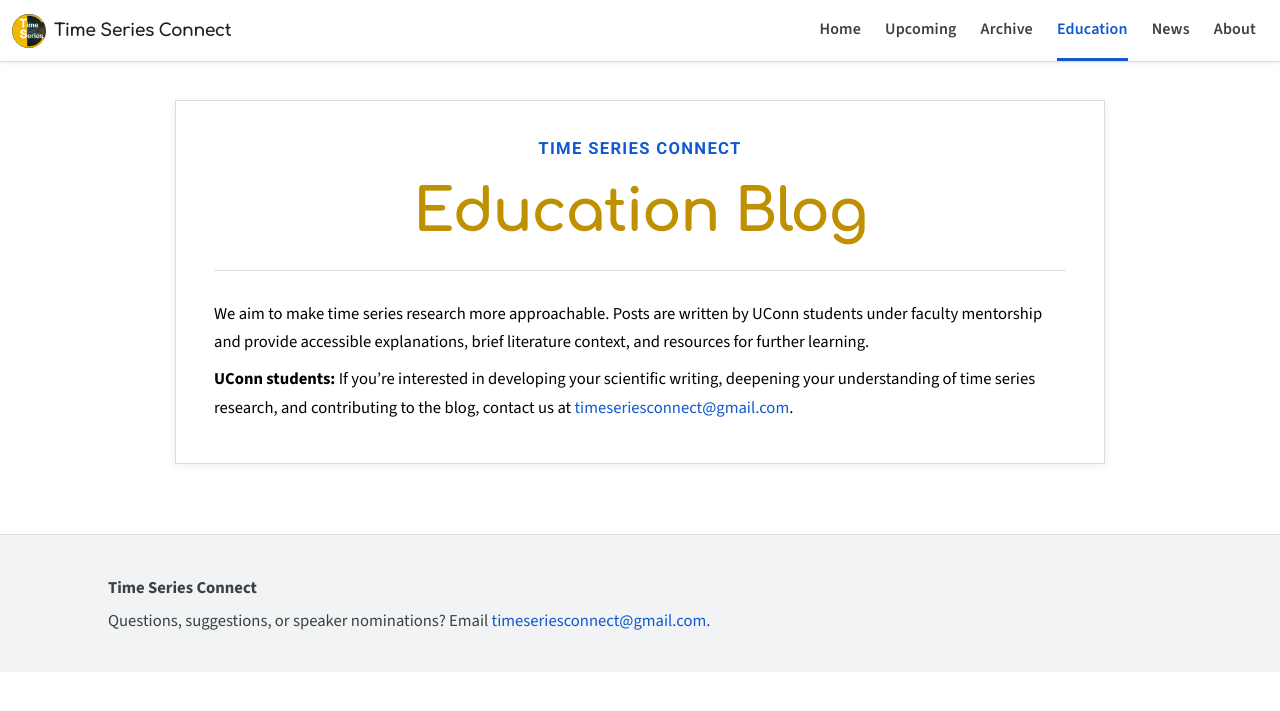
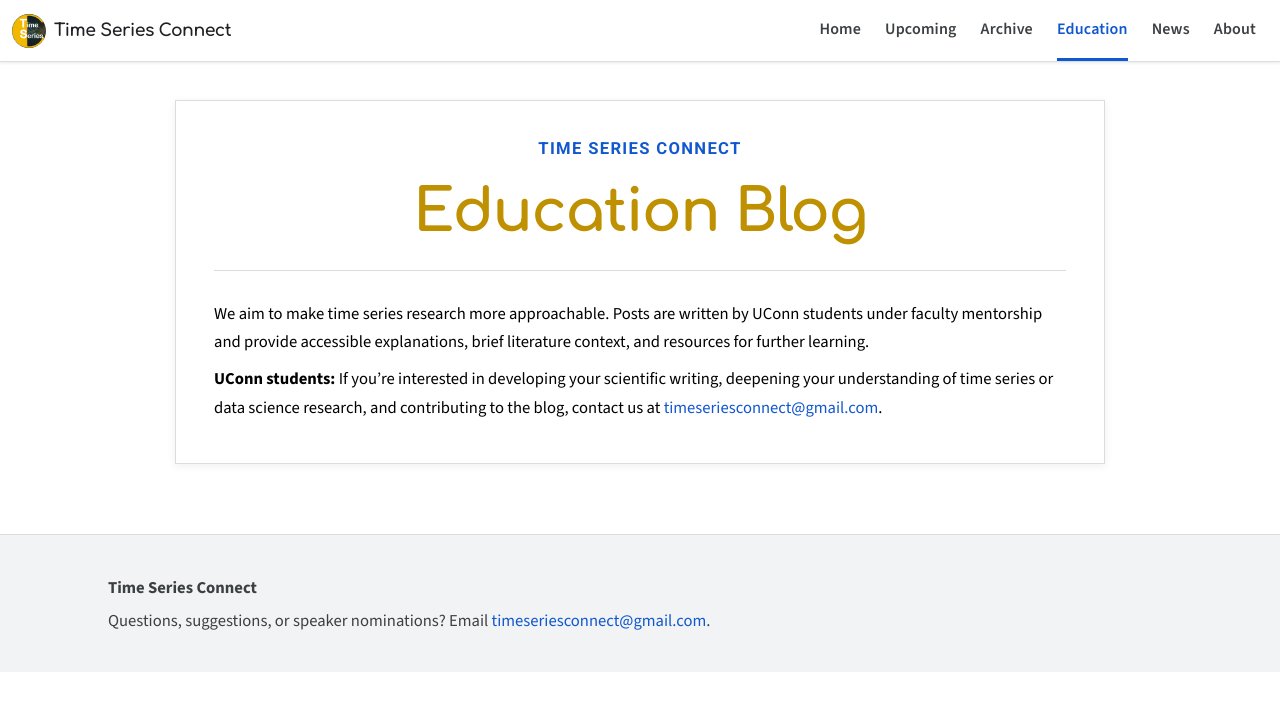
Before and after one commit to yaozheng-stat/time-series-connect, a Jekyll site: the page built from _pages/education-blog.md, in a window 1280 px wide. Shown: the top 711 px of the page. Built offline with Jekyll 4.4.1, drawn with Linux system fonts in a browser that asks for light colours.

Commit message:
update description

```diff
--- a/_pages/education-blog.md
+++ b/_pages/education-blog.md
@@ -6,4 +6,4 @@
 
 We aim to make time series research more approachable. Posts are written by UConn students under faculty mentorship and provide accessible explanations, brief literature context, and resources for further learning.
 
-**UConn students:** If you’re interested in developing your scientific writing, deepening your understanding of time series research, and contributing to the blog, contact us at [timeseriesconnect@gmail.com](mailto:timeseriesconnect@gmail.com).
+**UConn students:** If you’re interested in developing your scientific writing, deepening your understanding of time series or data science research, and contributing to the blog, contact us at [timeseriesconnect@gmail.com](mailto:timeseriesconnect@gmail.com).
```
